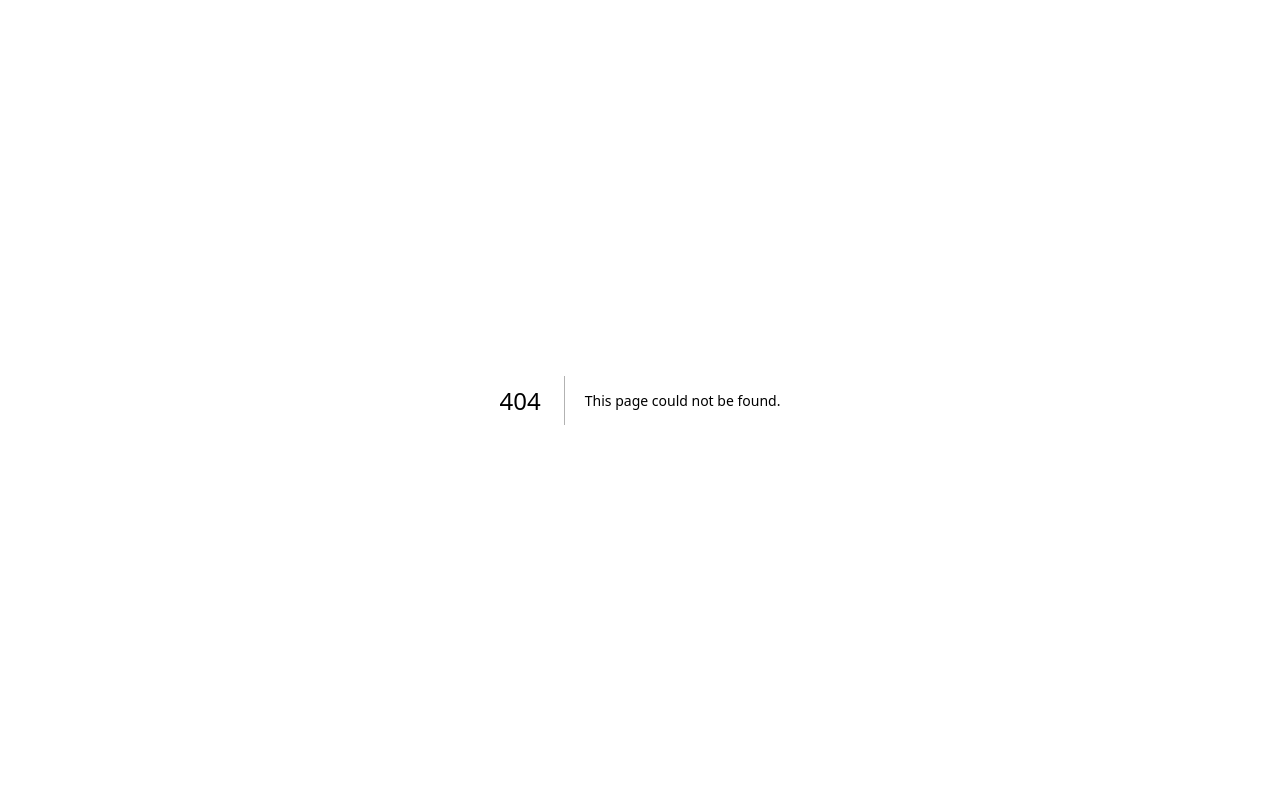
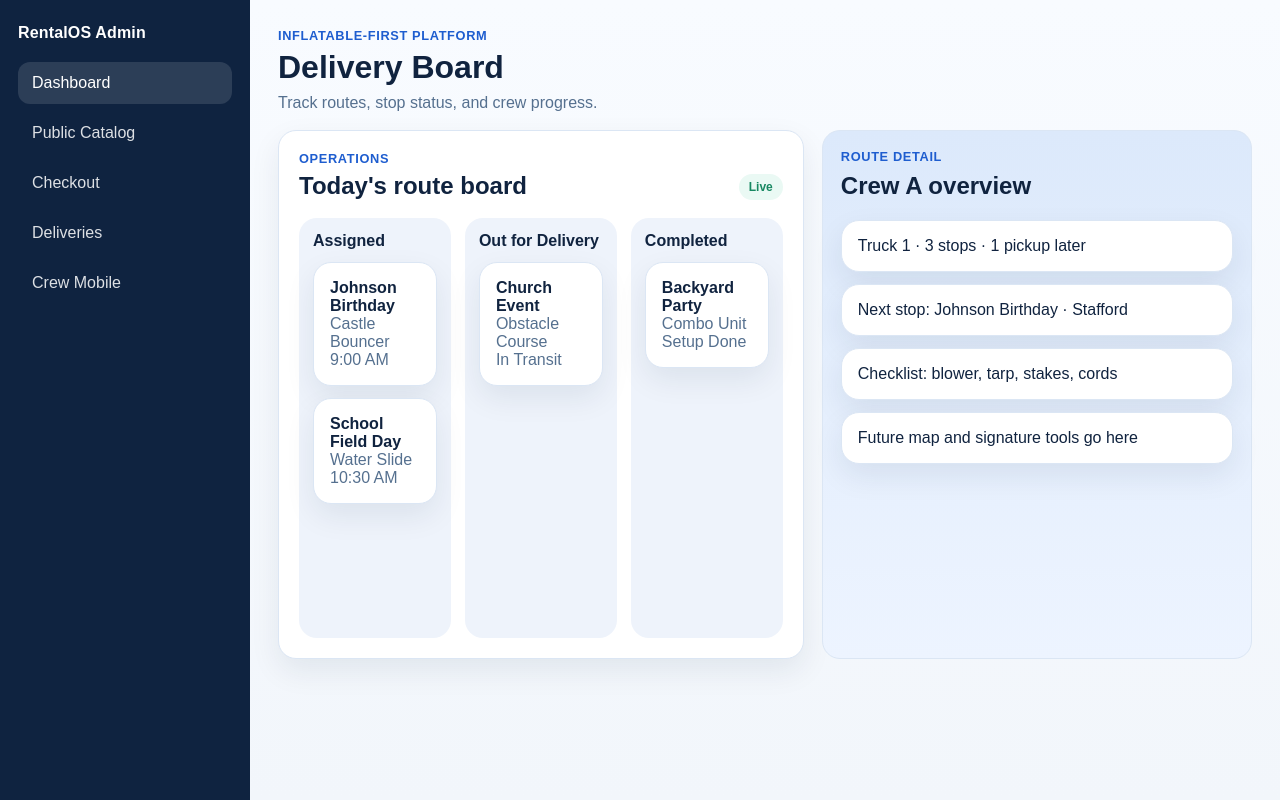
Before and after one commit to kkoly10/rental-software, a Next.js app: page /dashboard/deliveries in a window 1280 px wide. Before the commit this address had no page. Built offline with nearby package versions, Linux system fonts and the light colour scheme.

Commit message:
Add deliveries board page scaffold

```diff
--- /dev/null
+++ b/app/dashboard/deliveries/page.tsx
@@ -0,0 +1,67 @@
+import { DashboardShell } from "@/components/layout/dashboard-shell";
+import { StatusBadge } from "@/components/ui/status-badge";
+
+const columns = [
+  {
+    title: "Assigned",
+    items: [
+      ["Johnson Birthday", "Castle Bouncer", "9:00 AM"],
+      ["School Field Day", "Water Slide", "10:30 AM"]
+    ]
+  },
+  {
+    title: "Out for Delivery",
+    items: [["Church Event", "Obstacle Course", "In Transit"]]
+  },
+  {
+    title: "Completed",
+    items: [["Backyard Party", "Combo Unit", "Setup Done"]]
+  }
+] as const;
+
+export default function DeliveriesPage() {
+  return (
+    <DashboardShell
+      title="Delivery Board"
+      description="Track routes, stop status, and crew progress."
+    >
+      <div className="delivery-board">
+        <section className="panel">
+          <div className="section-header">
+            <div>
+              <div className="kicker">Operations</div>
+              <h2 style={{ margin: "6px 0 0" }}>Today's route board</h2>
+            </div>
+            <StatusBadge label="Live" tone="success" />
+          </div>
+          <div className="board-columns">
+            {columns.map((column) => (
+              <div key={column.title} className="column">
+                <h3>{column.title}</h3>
+                <div className="list">
+                  {column.items.map(([customer, item, time]) => (
+                    <div key={customer} className="delivery-card">
+                      <strong>{customer}</strong>
+                      <div className="muted">{item}</div>
+                      <div className="muted">{time}</div>
+                    </div>
+                  ))}
+                </div>
+              </div>
+            ))}
+          </div>
+        </section>
+        <aside className="map-card">
+          <div className="kicker">Route detail</div>
+          <h2 style={{ marginTop: 8 }}>Crew A overview</h2>
+          <div className="list">
+            <div className="order-card">Truck 1 · 3 stops · 1 pickup later</div>
+            <div className="order-card">Next stop: Johnson Birthday · Stafford</div>
+            <div className="order-card">Checklist: blower, tarp, stakes, cords</div>
+            <div className="order-card">Future map and signature tools go here</div>
+          </div>
+        </aside>
+      </div>
+    </DashboardShell>
+  );
+}
```
